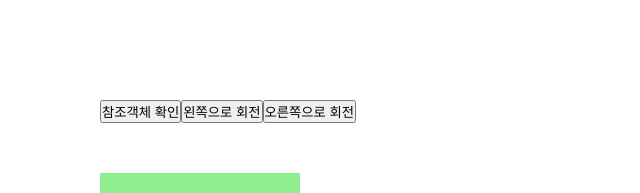
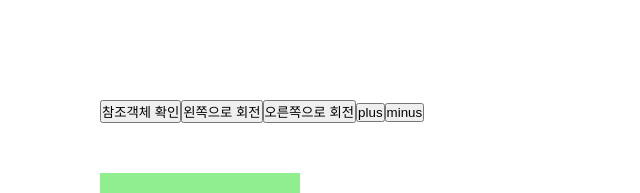
Before and after one commit to wknowpark797/react-basic, a React (Create React App) app: page /#/ in a window 1280 px wide. Shown: the top 193 px of the page, without its empty margins (0-640 px from the left). Built offline with nearby package versions, Linux system fonts and the light colour scheme.

Commit message:
특정값을 유지하면서 컴포넌트의 재호출을 막을 때 useRef 사용

```diff
--- a/src/App12.js
+++ b/src/App12.js
@@ -13,6 +13,8 @@ function App12() {
 	// 가상돔 요소가 담길 빈 참조객체를 미리 초기화
 	const article = useRef(null);
 	let [Num, setNum] = useState(0);
+
+	let custom = useRef(0);
 
 	// setNum(Num - 1)의 경우 한박자 늦게 동작 (함수에 wrapping되어 있기 때문)
 	// 변경된 state는 다음 렌더링에 적용
@@ -36,6 +38,9 @@ function App12() {
 			</button>
 			<button onClick={prev}>왼쪽으로 회전</button>
 			<button onClick={next}>오른쪽으로 회전</button>
+
+			<button onClick={() => console.log(++custom.current)}>plus</button>
+			<button onClick={() => console.log(--custom.current)}>minus</button>
 
 			{/* 참조하고 싶은 가상돔 요소를 useRef로 만든 참조객체와 연결 */}
 			<article ref={article}></article>
@@ -79,9 +84,14 @@ export default App12;
 	- 이렇게 만들어진 빈 참조객체를 원하는 가상돔 요소에 ref속성을 지정하여 참조 가능
 	- 참조된 가상요소는 이벤트 발생시 자유롭게 호출이 가능하다.
 	- useRef는 보통 이벤트 연결시 제어해야 하는 가상돔을 참조할 때 주로 쓰인다.
+	- useRef를 변경하면 화면이 재렌더링되지 않는다.
 
 	[ 사용 순서 ]
 	1. 변수에 useRef(null)을 대입해서 인단 빈 참조객체 생성
 	2. 원하는 가상돔 요소에 ref={참조객체}로 연결
 	3. 호출시 참조객체명.current 형식으로 참조된 가상돔 요소를 자유롭게 호출
+
+	[ useRef의 다른 사용예제 ]
+	- 컴포넌트 안쪽에서 특정 값을 변경하고 싶을 때 해당값 변경시 컴포넌트를 재호출 하고 싶지 않을 때
+	- 컴포넌트가 다른 state에 의해 재호출 되더라도 특정 값을 초기화시키고 싶지 않을 때
 */
```
